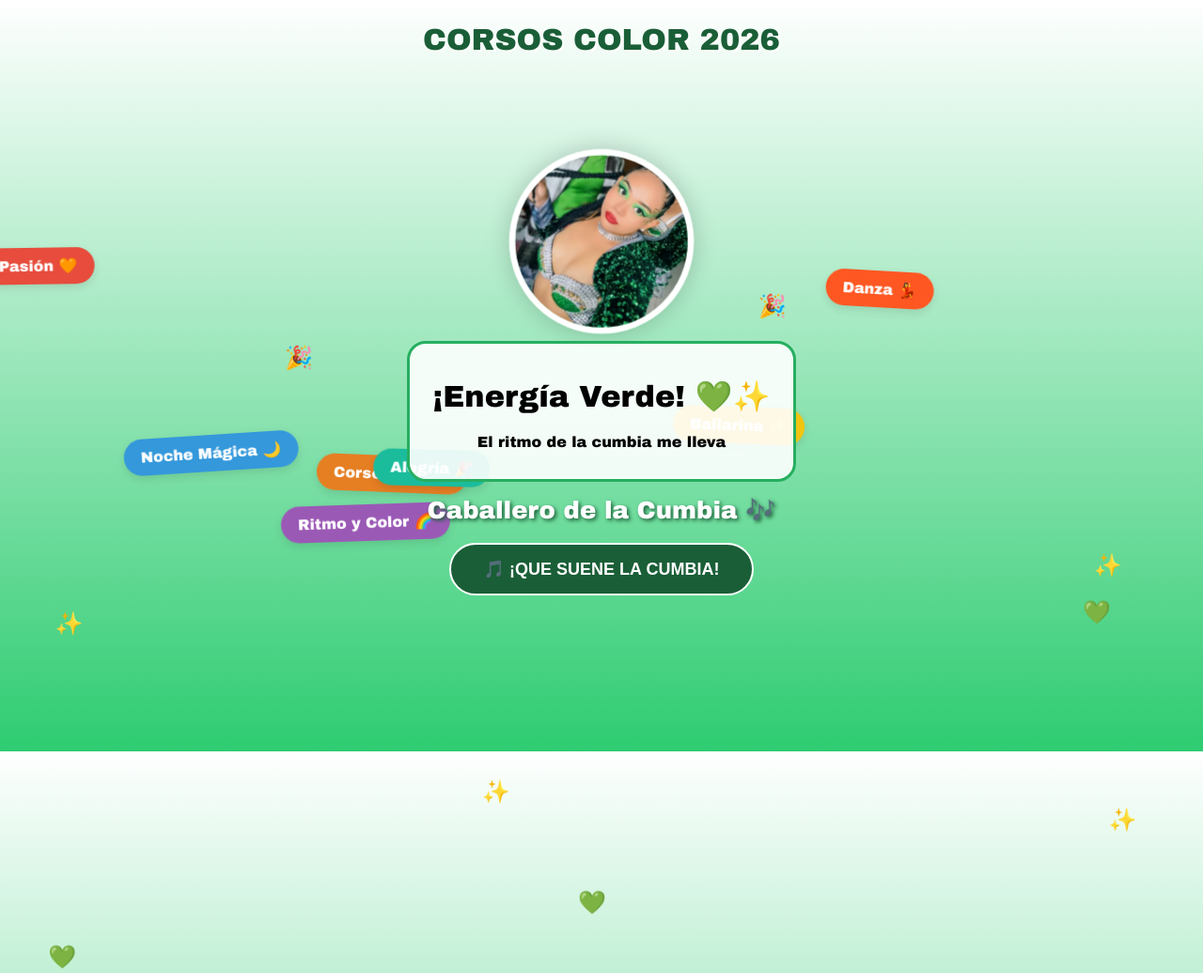
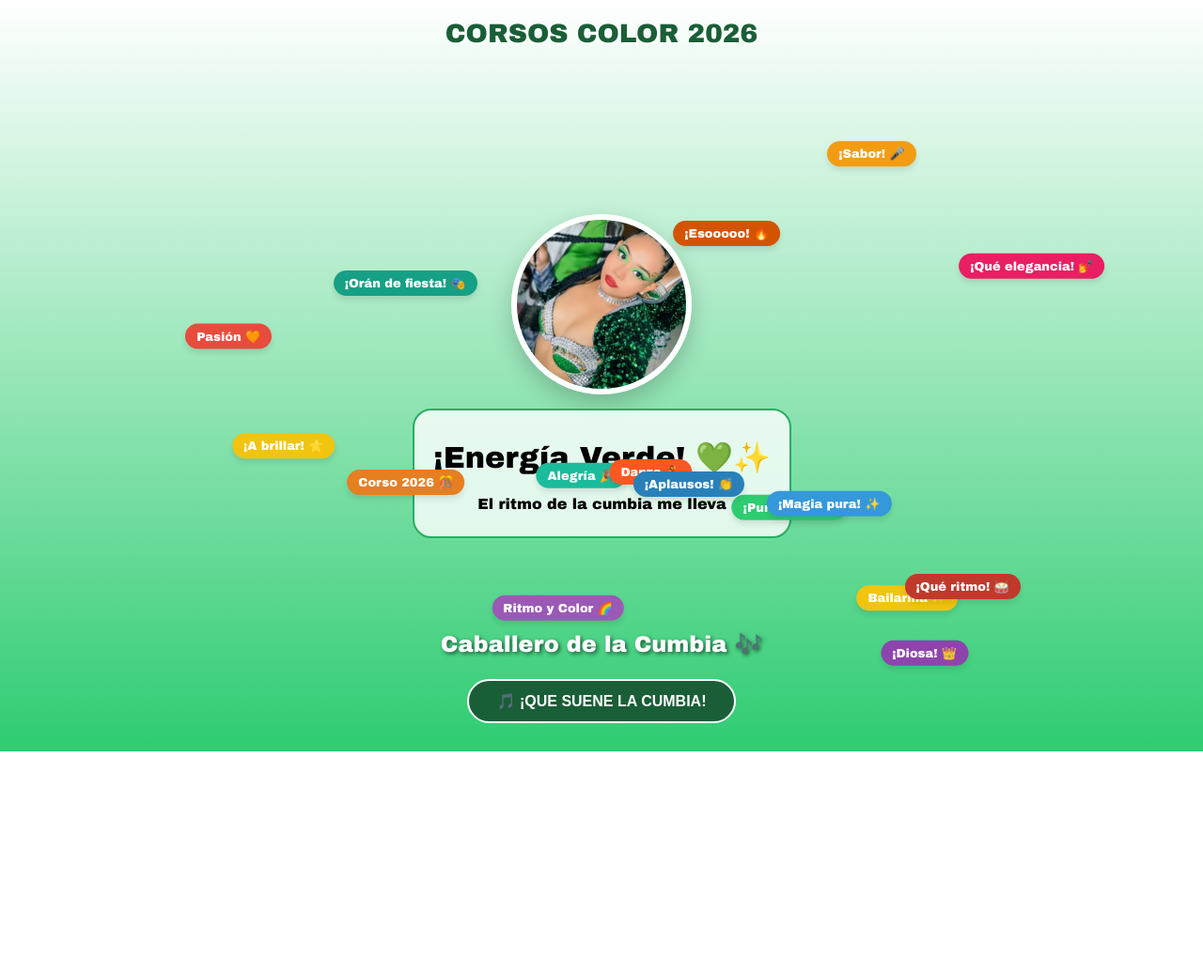
Before and after one commit to paravos266/Para-mica, a plain HTML site: page index.html in a window 1280 px wide. Shown: the top 1036 px of the page at 94% size. After the commit the page ends 800 px from the top, so only its background shows below. Drawn offline with Linux system fonts and the light colour scheme.

Commit message:
Update index.html

```diff
--- a/index.html
+++ b/index.html
@@ -20,93 +20,91 @@
 
         .header-title {
             position: absolute;
-            top: 25px;
-            font-size: 32px;
+            top: 20px;
+            font-size: 28px;
             color: #1a5e37;
             text-transform: uppercase;
-            z-index: 100;
+            z-index: 100; /* Siempre arriba */
             text-shadow: 2px 2px 0px white;
         }
 
-        /* Las palabras ahora se mueven por toda la pantalla */
+        /* CAPA DE LA FOTO: Ahora está al fondo (z-index: 1) */
+        .main-content {
+            position: relative;
+            z-index: 1;
+            display: flex;
+            flex-direction: column;
+            align-items: center;
+            animation: mainFloat 5s infinite ease-in-out;
+        }
+
+        @keyframes mainFloat {
+            0%, 100% { transform: translateY(0px) rotate(0deg); }
+            50% { transform: translateY(-25px) rotate(2deg); }
+        }
+
+        .main-photo {
+            width: 180px;
+            height: 180px;
+            border-radius: 50%;
+            border: 6px solid #ffffff;
+            box-shadow: 0 10px 25px rgba(0,0,0,0.2);
+            object-fit: cover;
+        }
+
+        .message-container {
+            background: rgba(255, 255, 255, 0.8);
+            padding: 10px 20px;
+            border-radius: 20px;
+            margin-top: 15px;
+            border: 2px solid #27ae60;
+        }
+
+        /* CAPA DE PALABRAS: Ahora pasan POR DELANTE (z-index: 50) */
         .floating-word {
             position: absolute;
-            padding: 10px 18px;
-            border-radius: 30px;
+            padding: 6px 12px;
+            border-radius: 20px;
             color: white;
             font-weight: bold;
-            font-size: 16px;
-            box-shadow: 0 4px 10px rgba(0,0,0,0.1);
+            font-size: 13px;
+            box-shadow: 0 4px 6px rgba(0,0,0,0.1);
             white-space: nowrap;
-            z-index: 10;
+            z-index: 50;
+            pointer-events: none; /* Para que no bloqueen los clics al botón */
             animation: moveAround linear infinite;
         }
 
         @keyframes moveAround {
-            0% { transform: translate(0, 0) rotate(0deg); }
-            25% { transform: translate(10vw, 10vh) rotate(5deg); }
-            50% { transform: translate(-5vw, 20vh) rotate(-5deg); }
-            75% { transform: translate(-15vw, 5vh) rotate(3deg); }
-            100% { transform: translate(0, 0) rotate(0deg); }
-        }
-
-        .main-photo {
-            width: 170px;
-            height: 170px;
-            border-radius: 50%;
-            border: 6px solid #ffffff;
-            box-shadow: 0 0 25px rgba(0, 0, 0, 0.2);
-            object-fit: cover;
-            z-index: 50;
-            animation: pulse 2s infinite ease-in-out;
-        }
-
-        @keyframes pulse {
-            0%, 100% { transform: scale(1); }
-            50% { transform: scale(1.08); }
-        }
-
-        .message-container {
-            z-index: 50;
-            background: rgba(255, 255, 255, 0.9);
-            padding: 15px 25px;
-            border-radius: 20px;
-            margin: 15px 0;
-            border: 3px solid #27ae60;
+            0% { transform: translate(0, 0); }
+            25% { transform: translate(20vw, 20vh); }
+            50% { transform: translate(-10vw, 40vh); }
+            75% { transform: translate(-25vw, 15vh); }
+            100% { transform: translate(0, 0); }
         }
 
         .footer-text {
-            font-size: 26px;
+            position: absolute;
+            bottom: 100px;
+            font-size: 24px;
             color: #ffffff;
             font-weight: bold;
-            z-index: 50;
             text-shadow: 2px 2px 4px #1a5e37;
+            z-index: 100;
         }
 
         .music-btn {
+            position: absolute;
+            bottom: 30px;
             background: #1a5e37;
             color: white;
             border: 2px solid white;
-            padding: 15px 35px;
+            padding: 12px 30px;
             border-radius: 50px;
-            font-size: 18px;
+            font-size: 16px;
             font-weight: bold;
             cursor: pointer;
-            z-index: 100;
-            margin-top: 20px;
-        }
-
-        /* Lluvia de antifaces */
-        .corso-item {
-            position: absolute;
-            font-size: 24px;
-            animation: fall linear infinite;
-            z-index: 1;
-        }
-
-        @keyframes fall {
-            from { transform: translateY(-10vh); }
-            to { transform: translateY(110vh); }
+            z-index: 110;
         }
     </style>
 </head>
@@ -114,14 +112,15 @@
 
     <div class="header-title">Corsos Color 2026</div>
 
-    <img src="foto.jpg" class="main-photo">
+    <div id="wordsContainer"></div>
 
-    <div class="message-container">
-        <h1>¡Energía Verde! 💚✨</h1>
-        <p>El ritmo de la cumbia me lleva</p>
+    <div class="main-content">
+        <img src="foto.jpg" class="main-photo">
+        <div class="message-container">
+            <h1>¡Energía Verde! 💚✨</h1>
+            <p>El ritmo de la cumbia me lleva</p>
+        </div>
     </div>
-
-    <div id="wordsContainer"></div>
 
     <div class="footer-text">Caballero de la Cumbia 🎶</div>
 
@@ -133,33 +132,27 @@
 
     <script>
         const palabras = [
-            {t: 'Pasión 🧡', c: '#e74c3c'},
-            {t: 'Bailarina ✨', c: '#f1c40f'},
-            {t: 'Ritmo y Color 🌈', c: '#9b59b6'},
-            {t: 'Noche Mágica 🌙', c: '#3498db'},
-            {t: 'Corso 2026 🎊', c: '#e67e22'},
-            {t: 'Alegría 🎉', c: '#1abc9c'},
-            {t: 'Brillo 💎', c: '#e91e63'},
-            {t: 'Danza 💃', c: '#ff5722'}
+            {t: 'Pasión 🧡', c: '#e74c3c'}, {t: 'Bailarina ✨', c: '#f1c40f'},
+            {t: 'Ritmo y Color 🌈', c: '#9b59b6'}, {t: 'Corso 2026 🎊', c: '#e67e22'},
+            {t: 'Alegría 🎉', c: '#1abc9c'}, {t: 'Danza 💃', c: '#ff5722'},
+            {t: '¡Esooooo! 🔥', c: '#d35400'}, {t: '¡Qué elegancia! 💅', c: '#e91e63'},
+            {t: '¡Pura Vida! 🌿', c: '#2ecc71'}, {t: '¡Sabor! 🎤', c: '#f39c12'},
+            {t: '¡Diosa! 👑', c: '#8e44ad'}, {t: '¡A brillar! 🌟', c: '#f1c40f'},
+            {t: '¡Magia pura! ✨', c: '#3498db'}, {t: '¡Qué ritmo! 🥁', c: '#c0392b'},
+            {t: '¡Orán de fiesta! 🎭', c: '#16a085'}, {t: '¡Aplausos! 👏', c: '#2980b9'}
         ];
 
         const container = document.getElementById('wordsContainer');
 
-        // Crear las palabras flotantes
         palabras.forEach((p, index) => {
             const span = document.createElement('span');
             span.className = 'floating-word';
             span.innerText = p.t;
             span.style.background = p.c;
-
-            // Posiciones iniciales aleatorias
-            span.style.top = Math.random() * 60 + 20 + 'vh';
-            span.style.left = Math.random() * 70 + 5 + 'vw';
-
-            // Velocidades y retrasos aleatorios para que no se muevan igual
-            span.style.animationDuration = (Math.random() * 4 + 6) + 's';
-            span.style.animationDelay = (index * 0.5) + 's';
-
+            span.style.top = Math.random() * 70 + 10 + 'vh';
+            span.style.left = Math.random() * 70 + 10 + 'vw';
+            span.style.animationDuration = (Math.random() * 5 + 10) + 's';
+            span.style.animationDelay = (index * 0.4) + 's';
             container.appendChild(span);
         });
 
@@ -172,18 +165,6 @@
                 btn.style.background = "#2ecc71";
             });
         }
-
-        function createCorsoEffect() {
-            const items = ['🎭', '✨', '💚', '🎉'];
-            const div = document.createElement('div');
-            div.className = 'corso-item';
-            div.innerText = items[Math.floor(Math.random() * items.length)];
-            div.style.left = Math.random() * 100 + 'vw';
-            div.style.animationDuration = Math.random() * 3 + 2 + 's';
-            document.body.appendChild(div);
-            setTimeout(() => div.remove(), 5000);
-        }
-        setInterval(createCorsoEffect, 400);
     </script>
 </body>
 </html>
```
